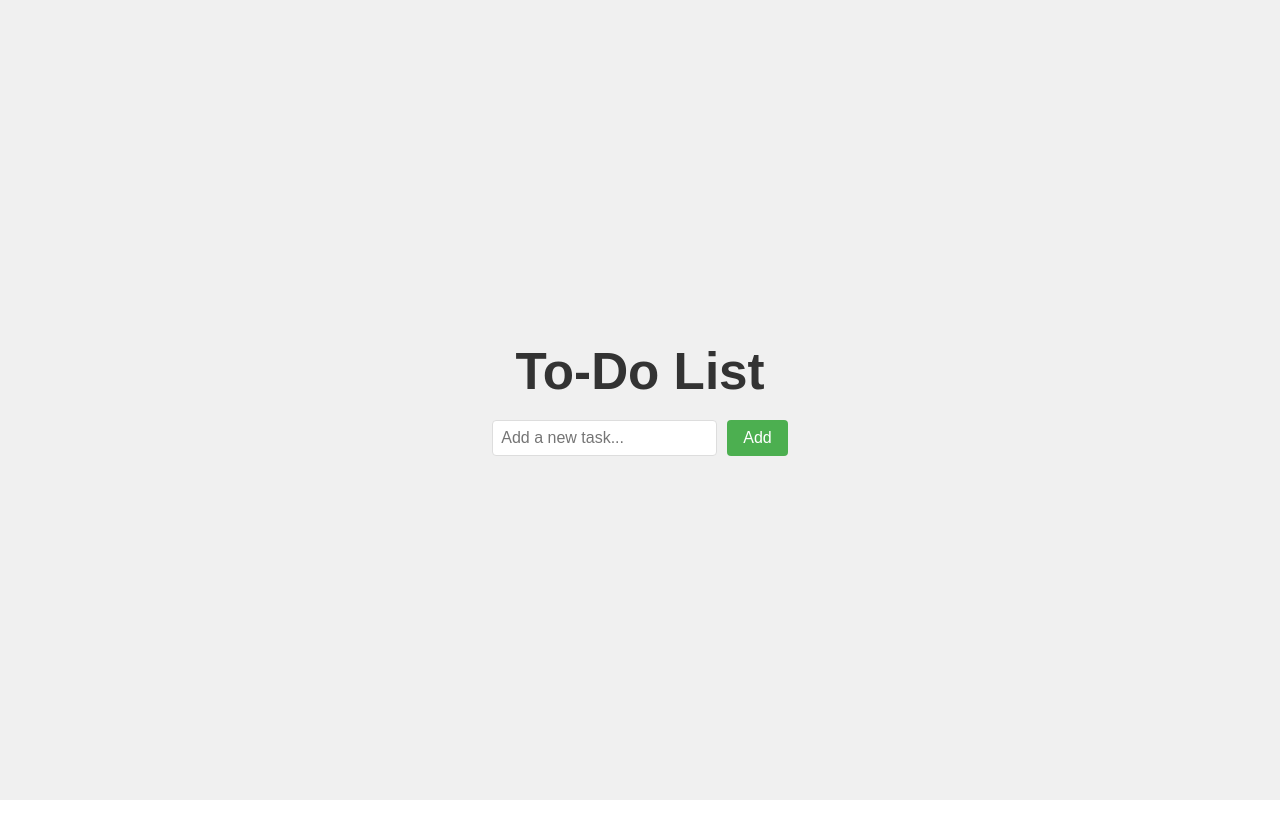
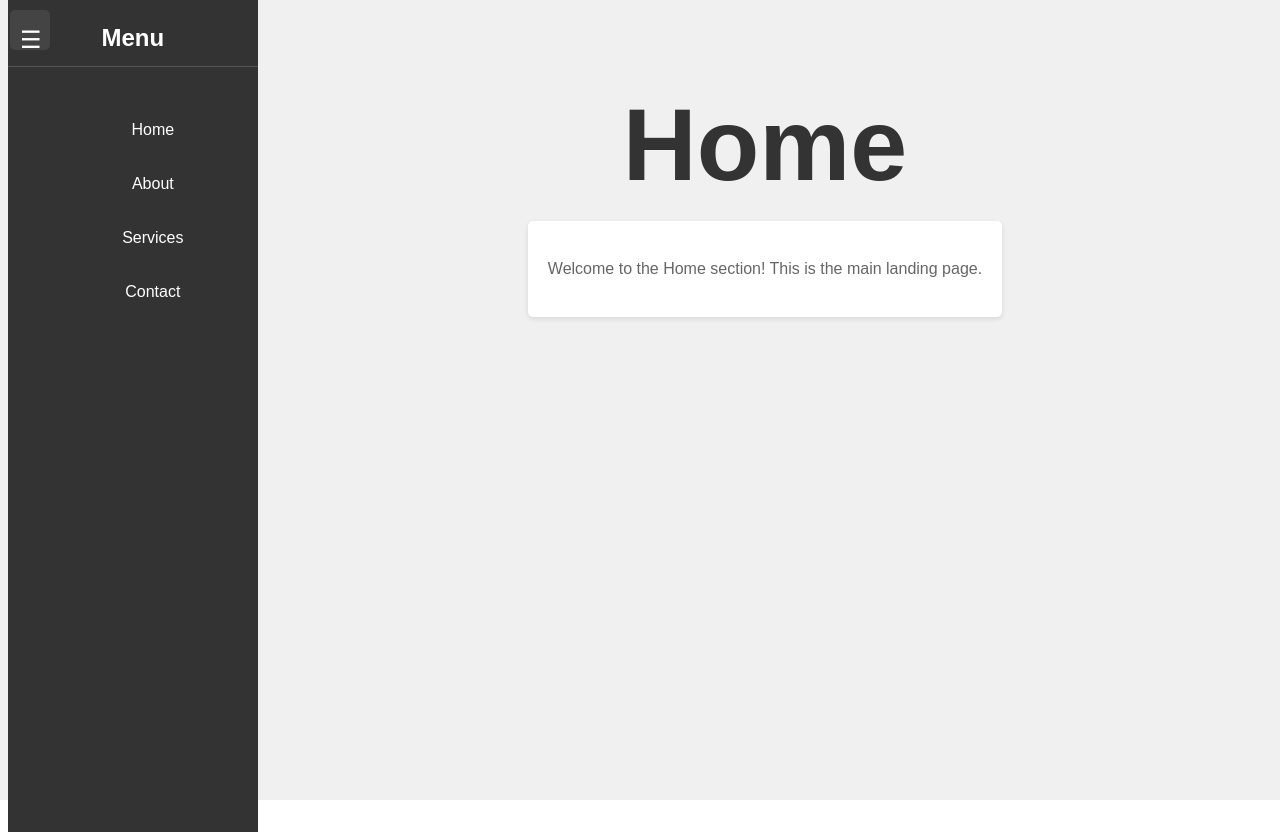
Before and after one commit to Vishvam91/FSD, a React (Vite) app: page / in a window 1280 px wide. Before the commit the page ends 800 px from the top, so only its background shows below. Built offline with nearby package versions, Linux system fonts and the light colour scheme.

Commit message:
Pracical7 Done

```diff
--- a/src/App.jsx
+++ b/src/App.jsx
@@ -9,6 +9,7 @@ import Greet from './components/greetings'
 import Practical4 from './components/Practical4'
 import Practical5 from './components/Practical5'
 import Practical6 from './components/Practical6'
+import Practical17 from './components/Practical7'
 // import Welcome from './components/welcome'
 
 
@@ -22,7 +23,8 @@ function App() {
       {/* <Greet /> */}
       {/* <Practical4 /> */}
       {/* <Practical5 /> */}
-      <Practical6 />
+      {/* <Practical6 /> */}
+      <Practical17 />
     </>
   )
 }
--- /dev/null
+++ b/src/components/Practical17.css
@@ -0,0 +1,113 @@
+.app-container {
+  display: flex;
+  height: 100vh;
+  font-family: Arial, sans-serif;
+  background-color: #f0f0f0;
+}
+
+.menu-toggle {
+  position: fixed;
+  top: 10px;
+  left: 10px;
+  font-size: 24px;
+  background-color: #444;
+  color: white;
+  border: none;
+  padding: 10px;
+  cursor: pointer;
+  z-index: 1000;
+  width: 40px;
+  height: 40px;
+  text-align: center;
+  line-height: 40px;
+}
+
+.sidebar {
+  width: 250px;
+  background-color: #333;
+  color: white;
+  padding: 20px 0;
+  position: fixed;
+  height: 100%;
+  z-index: 999;
+  transform: translateX(-250px);
+  transition: transform 0.3s ease;
+  display: flex;
+  flex-direction: column;
+  align-items: center;
+}
+
+.sidebar.open {
+  transform: translateX(0);
+}
+
+.sidebar h2 {
+  margin: 0 0 20px 0;
+  padding-bottom: 10px;
+  border-bottom: 1px solid #555;
+  text-align: center;
+  width: 100%;
+}
+
+.sidebar ul {
+  list-style: none;
+  padding: 0;
+  width: 100%;
+}
+
+.sidebar li {
+  padding: 15px 20px;
+  cursor: pointer;
+  text-align: center;
+  width: 100%;
+}
+
+.sidebar li:hover {
+  background-color: #444;
+}
+
+.main-content {
+  margin-left: 0;
+  padding: 20px;
+  flex-grow: 1;
+  transition: margin-left 0.3s ease;
+  margin-left: 250px; /* Default margin to account for sidebar */
+}
+
+.sidebar.open + .main-content {
+  margin-left: 250px; /* Ensure consistent margin when open */
+}
+
+header {
+  text-align: center;
+  margin-bottom: 20px;
+  font-size: 2em;
+  color: #333;
+}
+
+section {
+  background-color: #fff;
+  padding: 20px;
+  border-radius: 5px;
+  box-shadow: 0 2px 5px rgba(0, 0, 0, 0.1);
+  max-width: 600px;
+  margin: 0 auto;
+  text-align: center;
+  color: #666;
+}
+
+@media (max-width: 768px) {
+  .sidebar {
+    width: 200px;
+    transform: translateX(-200px);
+  }
+  .sidebar.open {
+    transform: translateX(0);
+  }
+  .main-content {
+    margin-left: 0;
+  }
+  .sidebar.open + .main-content {
+    margin-left: 200px;
+  }
+}
--- /dev/null
+++ b/src/components/Practical7.jsx
@@ -0,0 +1,46 @@
+import React, { useState } from "react";
+import "./Practical17.css";
+
+const Practical17 = () => {
+  const [isOpen, setIsOpen] = useState(false);
+  const [activeSection, setActiveSection] = useState("home");
+
+  const toggleSidebar = () => {
+    setIsOpen(!isOpen);
+  };
+
+  const navigateTo = (section) => {
+    setActiveSection(section);
+    setIsOpen(false); // Close sidebar after navigation
+  };
+
+  return (
+    <div className="app-container">
+      <button className="menu-toggle" onClick={toggleSidebar}>
+        ☰
+      </button>
+      <div className={`sidebar ${isOpen ? "open" : ""}`}>
+        <h2>Menu</h2>
+        <ul>
+          <li onClick={() => navigateTo("home")}>Home</li>
+          <li onClick={() => navigateTo("about")}>About</li>
+          <li onClick={() => navigateTo("services")}>Services</li>
+          <li onClick={() => navigateTo("contact")}>Contact</li>
+        </ul>
+      </div>
+      <div className="main-content">
+        <header>
+          <h1>{activeSection.charAt(0).toUpperCase() + activeSection.slice(1)}</h1>
+        </header>
+        <section>
+          {activeSection === "home" && <p>Welcome to the Home section! This is the main landing page.</p>}
+          {activeSection === "about" && <p>About us: Learn more about our company and mission.</p>}
+          {activeSection === "services" && <p>Our Services: Explore the services we offer.</p>}
+          {activeSection === "contact" && <p>Contact us: Reach out at support@example.com (07:05 PM IST, Tuesday, September 30, 2025).</p>}
+        </section>
+      </div>
+    </div>
+  );
+};
+
+export default Practical17;
```
